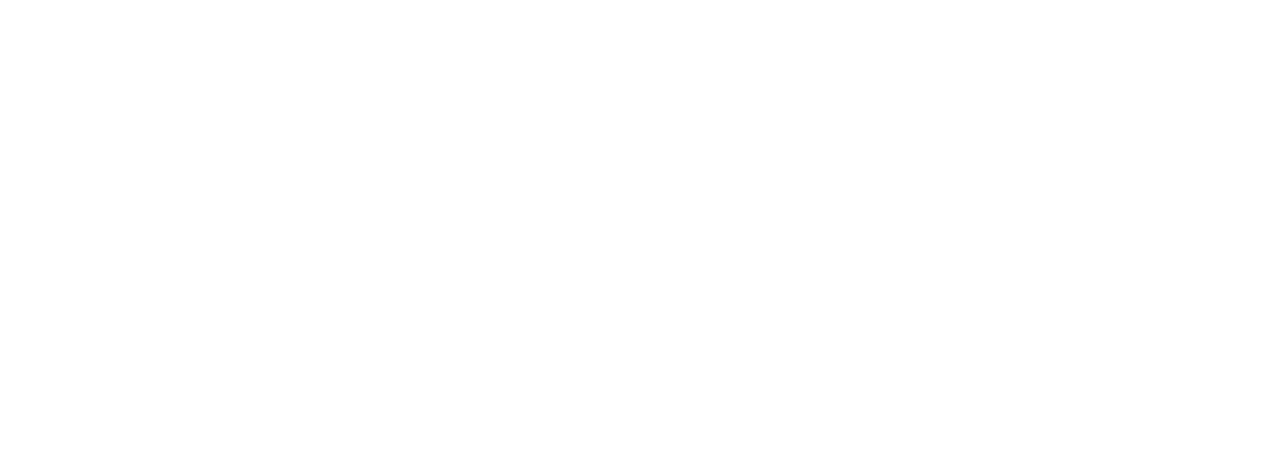
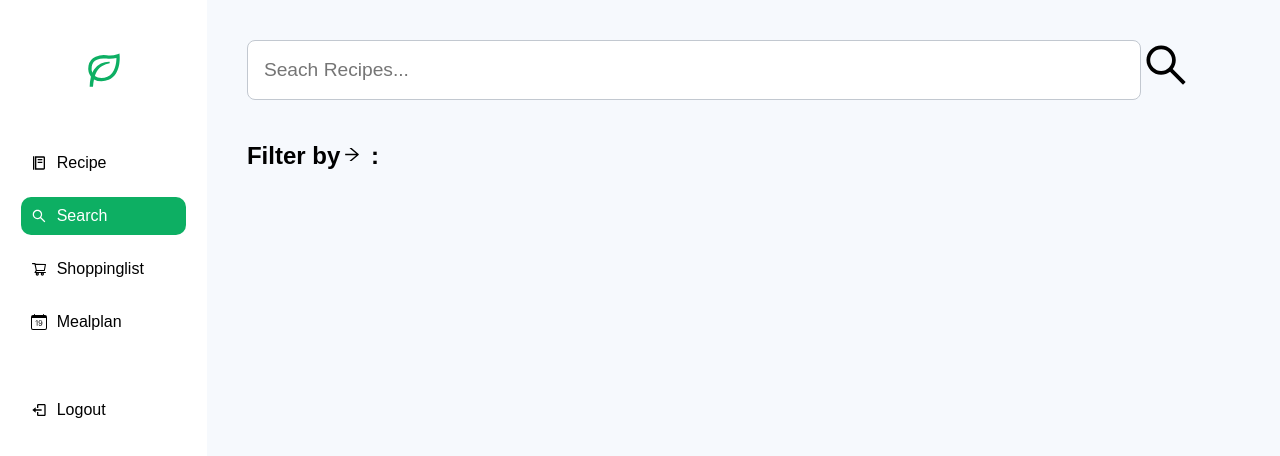
Before and after one commit to zaynabnour-alghosh/online-recipes, a React (Create React App) app in the folder frontend/: page /search in a window 1280 px wide. Before the commit this address had no page. Shown: the top 456 px of the page. Built offline with nearby package versions, Linux system fonts and the light colour scheme; sample sign-in values are in the browser's storage.

Commit message:
FE <> Implemented Filtered Search Recipes- Axios Request

```diff
--- a/frontend/src/App.jsx
+++ b/frontend/src/App.jsx
@@ -4,6 +4,7 @@ import "./styles/utilities.css";
 import Authentication from "./Pages/Authentication";
 import { useState } from "react";
 import Home from "./Pages/Home";
+import Search from "./Pages/Search";
 function App() {
   const [user, setUser] = useState({
 		username: ""
@@ -16,7 +17,8 @@ function App() {
     <BrowserRouter>
       <Routes>
         <Route path="/" element={<Authentication user={user} setUser={setUser} />} />
-        <Route path="/home/:username" element={<Home/>} />
+        <Route path="/home" element={<Home/>} />
+        <Route path="/search" element={<Search />} />
       </Routes>
     </BrowserRouter>
   );
--- a/frontend/src/Components/NewRecipe/index.jsx
+++ b/frontend/src/Components/NewRecipe/index.jsx
@@ -50,8 +50,8 @@ const NewRecipe=({showModal , toggleModal})=>{
                 setIngredients([]);
                 setImage([]);
                 console.log(response);
+                navigate(`/home`)
                 toggleModal();
-
             }
         }catch(error){
             console.log(error);
--- a/frontend/src/Components/SideBarItem/index.jsx
+++ b/frontend/src/Components/SideBarItem/index.jsx
@@ -12,7 +12,21 @@ const SideBarItem = ({ label, selected, onSelected }) => {
 	const base_location = location.pathname.split("/")[1];
 	const clickHandler = () => {
 		onSelected(label);
-		navigation(`/${base_location}/${label?.toLowerCase()}`);
+		if (label==="Recipe"){
+			navigation(`/home`);
+		}
+		else if (label==="Search"){
+			navigation(`/search`);
+
+		}
+		else if (label==="Shoppinglist"){
+			navigation(`/shoppinglist`);
+
+		}
+		else if (label==="Mealplan"){
+			navigation(`/mealplan`);
+
+		}
 	};
 
 	let icon;
--- a/frontend/src/Pages/Home/index.jsx
+++ b/frontend/src/Pages/Home/index.jsx
@@ -7,6 +7,7 @@ import NewRecipe from '../../Components/NewRecipe';
 import { sendRequest } from '../../config/request';
 
 const Home=()=>{
+  const [owner,setOwner]=useState('')
   const [showModal, setShowModal] = useState(false);
 
   const [recipes, setRecipes]=useState([])
@@ -26,6 +27,7 @@ const Home=()=>{
 			if (response.status === 'Success') {
 				setRecipes(response.recipes);
 				console.log(response.recipes);
+				setOwner(response.recipes[0].owner[0])
 			}
 			} catch (error) {
 				console.log(error);
@@ -33,9 +35,9 @@ const Home=()=>{
 		}
 		getRecipes();
 	}, []);
-  const {username} = useParams();
-    const user=username;
-    console.log(user);
+
+
+
   return (
     <div className=" home page flex">
 			<SideBar
@@ -43,16 +45,12 @@ const Home=()=>{
 				selected={"Recipe"}
 			/>
 			<div className="container">
-        <div className="top flex row">
-            <div className="username primary-bg flex ">
-              username:<span className='user'>{user}</span></div>
-            <button onClick={toggleModal} className='newRecipe'>New Recipe</button>
-            <NewRecipe showModal={showModal} toggleModal={toggleModal}/>
-        </div>
-
-
-
-        {/* <Recipe showModal={showModal} toggleModal={toggleModal} /> */}
+				<div className="top flex row">
+					<div className="username primary-bg flex ">
+					username:<span className='user'>{owner}</span></div>
+					<button onClick={toggleModal} className='newRecipe'>New Recipe</button>
+					<NewRecipe showModal={showModal} toggleModal={toggleModal}/>
+				</div>
 				<div className="recipes-container flex row">
 				     {recipes.map((recipe) => (
 					    <Recipe
@@ -60,9 +58,7 @@ const Home=()=>{
 						   recipe={recipe}
 					    />
 				    ))}
-
 				</div>
-
 			</div>
 		</div>
   );
--- a/frontend/src/Pages/Login/index.jsx
+++ b/frontend/src/Pages/Login/index.jsx
@@ -46,7 +46,7 @@ const Login=({onToggle,user,setUser})=>{
                     console.log(username);
                     setUser(username);
                 }, 1000);
-                setTimeout(() => {navigate(`/home/${response.data.username}`)},1000);
+                setTimeout(() => {navigate(`/home/user/${response.data.username}`)},1000);
             }
         }catch(error){
             console.log(error);
--- /dev/null
+++ b/frontend/src/Pages/Search/index.jsx
@@ -0,0 +1,77 @@
+import SideBar from '../../Components/SideBar';
+import Recipe from '../../Components/Recipe';
+import './style.css';
+import {AiOutlineSearch,AiOutlineArrowRight} from "react-icons/ai";
+
+import { useState,useEffect } from 'react';
+import { useParams } from "react-router-dom";
+import { sendRequest } from '../../config/request';
+const Search=()=>{
+    const [search, setSearch] = useState('');
+    const [searchResults, setSearchResults] = useState([]);
+    const [filter, setFilter]=useState('');
+    const [type, setType]=useState('');
+
+    const handleSearch = async () => {
+        const data = new FormData();
+        data.append('search', search);
+        try {
+            const response = await sendRequest({
+            method:"POST",
+            route: 'user/search-recipe',
+            body:data,
+            includeHeaders:true
+            })
+
+            console.log(response)
+			setSearch(' ')
+				setSearchResults(response.recipes);
+                setFilter(response.filter)
+                setType(response.type)
+			// 	console.log(response.recipes);
+			// 	setOwner(response.recipes[0].owner[0])
+
+			} catch (error) {
+				console.log(error);
+			}
+	}
+    return(
+        <div className=" home page flex">
+            <SideBar
+                items={["Recipe", "Search", "Shoppinglist","Mealplan"]}
+                selected={"Search"}
+            />
+            <div className="container">
+                <div className="top-search flex row">
+                    <div className="search primary-bg flex row">
+                        <input
+                            type="text"
+                            placeholder='Seach Recipes...'
+                            name="search"
+                            value={search}
+                            onChange={(e) => setSearch(e.target.value)}
+                            onKeyDown={(e) => {
+                                if (e.key === 'Enter') {
+                                  handleSearch(e);
+                                }
+                              }}
+                            />
+                        <AiOutlineSearch  size={50}/>
+                    </div>
+                </div>
+                <div className="search-results flex row">
+                    {searchResults && <h2>Filter by<AiOutlineArrowRight sixe={20}  className='arrow'/> <span>{type}</span>:<span className="filter">{filter}</span></h2>}
+                    <div className="search-container flex row">
+                        {searchResults.map((recipe) => (
+                            <Recipe
+                            key={recipe.id}
+                            recipe={recipe}
+                            />
+                        ))}
+                    </div>
+                </div>
+            </div>
+        </div>
+    );
+}
+export default Search;
--- /dev/null
+++ b/frontend/src/Pages/Search/style.css
@@ -0,0 +1,42 @@
+.search{
+    width: 100%;
+}
+.top-search{
+    height:60px;
+}
+.search input{
+    border-radius: 0.5rem;
+    padding: 0.5rem 1rem;
+    font-size: 1.2rem;
+    outline-style: none;
+    outline-color:rgb(45, 51, 58);
+    border-color:rgb(194, 200, 208);
+    border-style: solid;
+    border-width: 1px;
+    box-sizing: border-box;
+    color:rgb(45, 51, 58);
+    outline-color:rgb(45, 51, 58);
+    outline-style: none;
+    width: 90%;
+}
+.search input:focus{
+    border-color:var(--color-primary);
+}
+.search-results{
+    height: 100%;
+    gap:30px;
+    flex-wrap: wrap;
+    padding-top: 40px;
+    overflow: scroll;
+}
+.search-container{
+    width: 100%;
+    flex-wrap: wrap;
+    gap:30px;
+}
+.filter{
+    color:var(--color-primary);
+}
+.arrow{
+    padding-top: 5px;
+}
```
